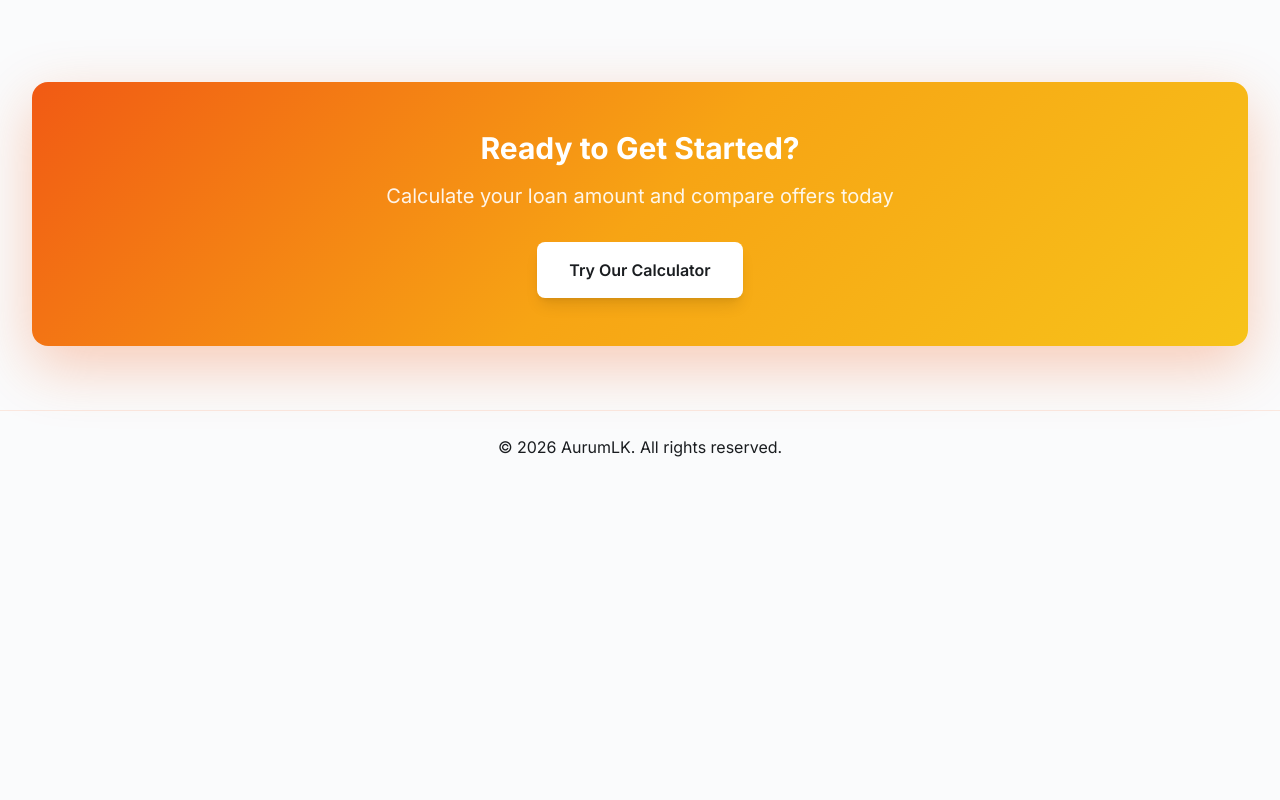
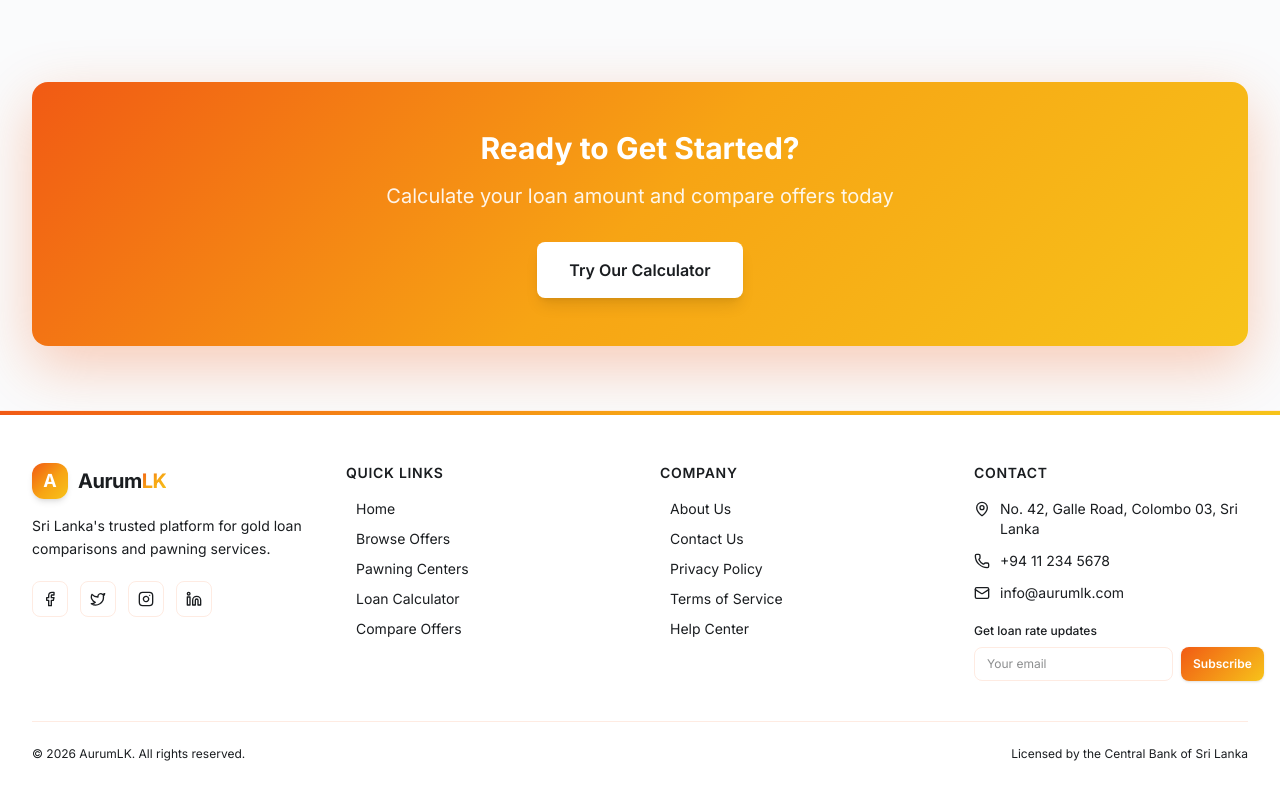
Before and after one commit to wimansa-samudinee/AurumLK, a React (Vite) app in the folder frontend/: page / in a window 1280 px wide. Shown: the part 1339-2139 px from the top of the page. Before the commit the page ends 1822 px from the top, so only its background shows below. Built offline with nearby package versions, Linux system fonts and the light colour scheme.

Commit message:
feat : Add Footer

```diff
--- a/frontend/src/components/Footer.tsx
+++ b/frontend/src/components/Footer.tsx
@@ -1,7 +1,146 @@
+import { Link } from "react-router";
+import { Facebook, Twitter, Instagram, Linkedin, Mail, Phone, MapPin } from "lucide-react";
+
 export default function Footer() {
   return (
-    <footer className="border-t p-6 text-center">
-      © 2026 AurumLK. All rights reserved.
+    <footer className="bg-white border-t border-border mt-auto">
+      {/* Top gradient bar */}
+      <div className="h-1 w-full" style={{ background: "linear-gradient(90deg, #f15a14 0%, #f7a414 50%, #f7c31a 100%)" }} />
+
+      <div className="max-w-7xl mx-auto px-4 sm:px-6 lg:px-8 py-12">
+        <div className="grid grid-cols-1 md:grid-cols-4 gap-10">
+
+          {/* Brand */}
+          <div>
+            <div className="flex items-center space-x-2.5 mb-4">
+              <div
+                className="w-9 h-9 rounded-xl flex items-center justify-center shadow-md"
+                style={{ background: "linear-gradient(135deg, #f15a14 0%, #f7a414 55%, #f7c31a 100%)" }}
+              >
+                <span className="text-white font-bold text-lg leading-none">A</span>
+              </div>
+              <span className="text-xl font-bold text-foreground tracking-tight">
+                Aurum<span className="text-gradient-brand">LK</span>
+              </span>
+            </div>
+            <p className="text-sm text-muted-foreground leading-relaxed mb-5">
+              Sri Lanka's trusted platform for gold loan comparisons and pawning services.
+            </p>
+            {/* Social icons */}
+            <div className="flex space-x-3">
+              {[
+                { Icon: Facebook, href: "#" },
+                { Icon: Twitter, href: "#" },
+                { Icon: Instagram, href: "#" },
+                { Icon: Linkedin, href: "#" },
+              ].map(({ Icon, href }, i) => (
+                <a
+                  key={i}
+                  href={href}
+                  className="w-9 h-9 rounded-lg border border-border flex items-center justify-center text-muted-foreground hover:text-primary hover:border-primary/40 hover:bg-orange-50 transition-all"
+                >
+                  <Icon className="w-4 h-4" />
+                </a>
+              ))}
+            </div>
+          </div>
+
+          {/* Quick Links */}
+          <div>
+            <h3 className="text-foreground font-semibold mb-4 text-sm uppercase tracking-wider">Quick Links</h3>
+            <ul className="space-y-2.5">
+              {[
+                { to: "/", label: "Home" },
+                { to: "/offers", label: "Browse Offers" },
+                { to: "/centers", label: "Pawning Centers" },
+                { to: "/calculator", label: "Loan Calculator" },
+                { to: "/compare", label: "Compare Offers" },
+              ].map(({ to, label }) => (
+                <li key={to}>
+                  <Link
+                    to={to}
+                    className="text-sm text-muted-foreground hover:text-primary transition-colors flex items-center gap-1.5 group"
+                  >
+                    <span className="w-1 h-1 rounded-full bg-muted-foreground group-hover:bg-primary transition-colors" />
+                    {label}
+                  </Link>
+                </li>
+              ))}
+            </ul>
+          </div>
+
+          {/* Company */}
+          <div>
+            <h3 className="text-foreground font-semibold mb-4 text-sm uppercase tracking-wider">Company</h3>
+            <ul className="space-y-2.5">
+              {[
+                { to: "/about", label: "About Us" },
+                { to: "/contact", label: "Contact Us" },
+                { to: "#", label: "Privacy Policy" },
+                { to: "#", label: "Terms of Service" },
+                { to: "#", label: "Help Center" },
+              ].map(({ to, label }) => (
+                <li key={label}>
+                  <Link
+                    to={to}
+                    className="text-sm text-muted-foreground hover:text-primary transition-colors flex items-center gap-1.5 group"
+                  >
+                    <span className="w-1 h-1 rounded-full bg-muted-foreground group-hover:bg-primary transition-colors" />
+                    {label}
+                  </Link>
+                </li>
+              ))}
+            </ul>
+          </div>
+
+          {/* Contact */}
+          <div>
+            <h3 className="text-foreground font-semibold mb-4 text-sm uppercase tracking-wider">Contact</h3>
+            <ul className="space-y-3">
+              <li className="flex items-start gap-2.5 text-sm text-muted-foreground">
+                <MapPin className="w-4 h-4 text-primary mt-0.5 shrink-0" />
+                <span>No. 42, Galle Road, Colombo 03, Sri Lanka</span>
+              </li>
+              <li className="flex items-center gap-2.5 text-sm text-muted-foreground">
+                <Phone className="w-4 h-4 text-primary shrink-0" />
+                <span>+94 11 234 5678</span>
+              </li>
+              <li className="flex items-center gap-2.5 text-sm text-muted-foreground">
+                <Mail className="w-4 h-4 text-primary shrink-0" />
+                <span>info@aurumlk.com</span>
+              </li>
+            </ul>
+
+            {/* Newsletter mini */}
+            <div className="mt-5">
+              <p className="text-xs font-medium text-foreground mb-2">Get loan rate updates</p>
+              <div className="flex gap-2">
+                <input
+                  type="email"
+                  placeholder="Your email"
+                  className="flex-1 text-xs px-3 py-2 rounded-lg border border-border bg-background text-foreground focus:outline-none focus:ring-2 focus:ring-primary/30 focus:border-primary"
+                />
+                <button
+                  className="text-xs text-white px-3 py-2 rounded-lg font-semibold whitespace-nowrap shadow-sm hover:shadow-md hover:-translate-y-0.5 transition-all"
+                  style={{ background: "linear-gradient(135deg, #f15a14 0%, #f7c31a 100%)" }}
+                >
+                  Subscribe
+                </button>
+              </div>
+            </div>
+          </div>
+        </div>
+
+        {/* Bottom bar */}
+        <div className="border-t border-border mt-10 pt-6 flex flex-col sm:flex-row items-center justify-between gap-3">
+          <p className="text-xs text-muted-foreground">
+            © 2026 AurumLK. All rights reserved.
+          </p>
+          <p className="text-xs text-muted-foreground">
+            Licensed by the Central Bank of Sri Lanka
+          </p>
+        </div>
+      </div>
     </footer>
   );
 }
```
